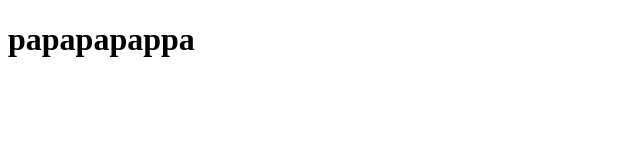
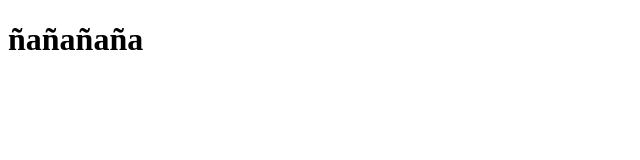
Before and after one commit to bondiolauwu/clase10, a plain HTML site: page index.html in a window 1280 px wide. Shown: the whole page, without its empty margins (0-640 px from the left). Drawn offline with Linux system fonts and the light colour scheme; files that its build step writes are made by us from their sources.

Commit message:
agregue h1

```diff
--- a/index.html
+++ b/index.html
@@ -8,6 +8,6 @@
     <link rel="stylesheet" href="../clase08/css/style.css">
 </head>
 <body>
-    <h1>papapapappa</h1>
+    <h1>ñañañaña</h1>
 </body>
 </html>
```
